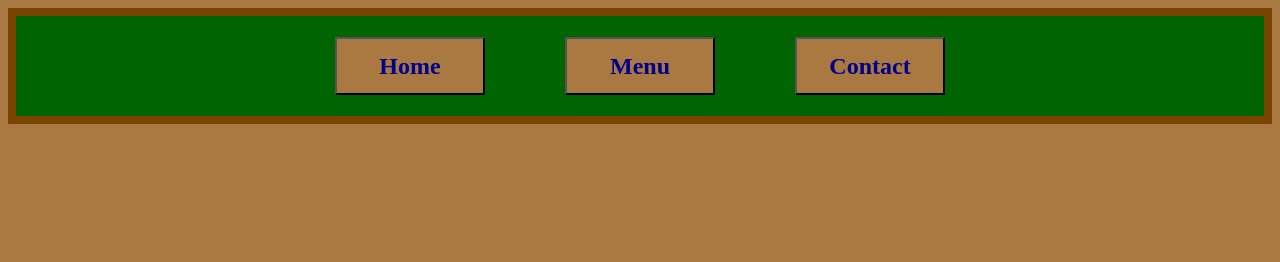
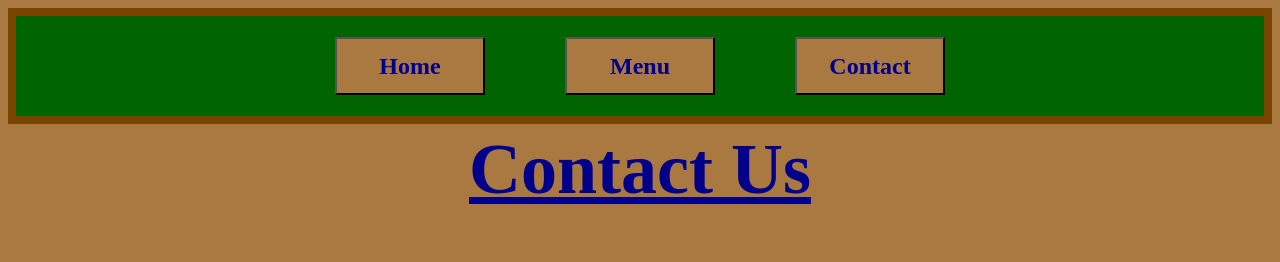
Before and after one commit to krosengr4/triple-crown-tavern-resturaunt, a website built with webpack: page src/template.html in a window 1280 px wide. Built offline with nearby package versions, Linux system fonts and the light colour scheme.

Commit message:
Added h1 header for Contact Us page

```diff
--- a/src/template.html
+++ b/src/template.html
@@ -16,6 +16,10 @@
             </nav>
         </header>
 
-        <div id="content"></div>
+        <div id="content">
+            <div id="pageTitle">
+                <h1 id="title">Contact Us</h1>
+            </div>
+        </div>
     </body>
 </html>
```
